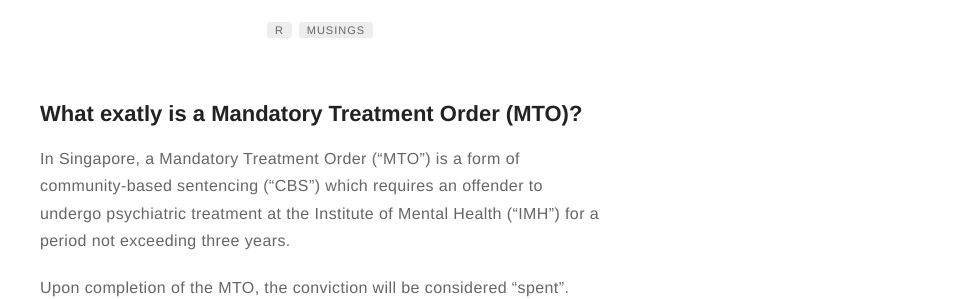
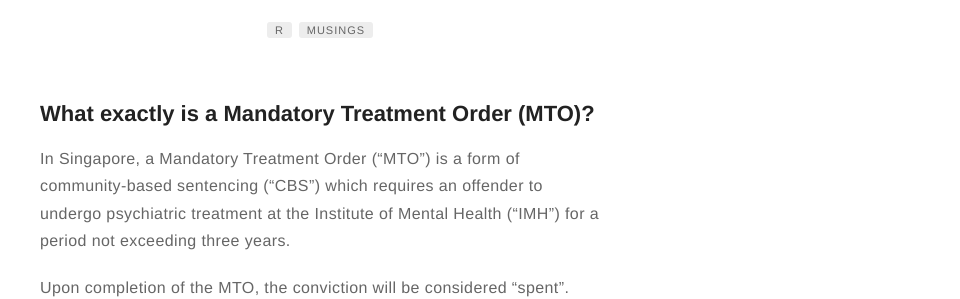
Before and after one commit to jxhnthan/john, a Jekyll site: the page built from _posts/2023-03-20-MTO.markdown, in a window 1280 px wide. Shown: the part 206-505 px from the top of the page, without its empty margins (320-1280 px from the left). Built offline with Jekyll 4.4.1, drawn with Linux system fonts in a browser that asks for light colours; nearby versions of some CDN libraries.

Commit message:
Update 2023-03-20-MTO.markdown

```diff
--- a/_posts/2023-03-20-MTO.markdown
+++ b/_posts/2023-03-20-MTO.markdown
@@ -15,7 +15,7 @@ author: john
 externalLink: false
 ---
 
-## What exatly is a Mandatory Treatment Order (MTO)?
+## What exactly is a Mandatory Treatment Order (MTO)?
 
 In Singapore, a Mandatory Treatment Order ("MTO") is a form of community-based sentencing ("CBS") which requires an offender to undergo psychiatric treatment at the Institute of Mental Health ("IMH") for a period not exceeding three years.
 
```
